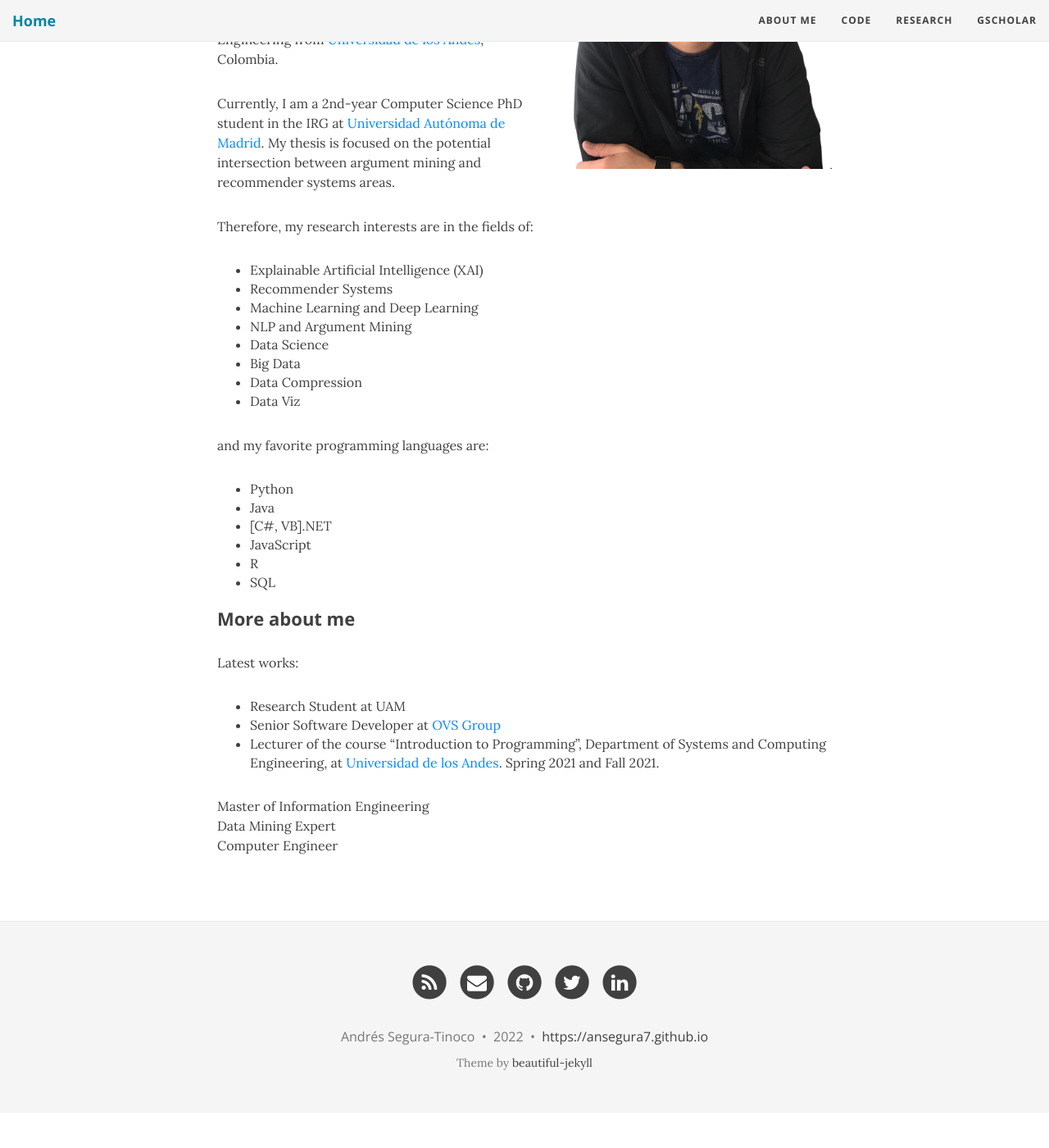
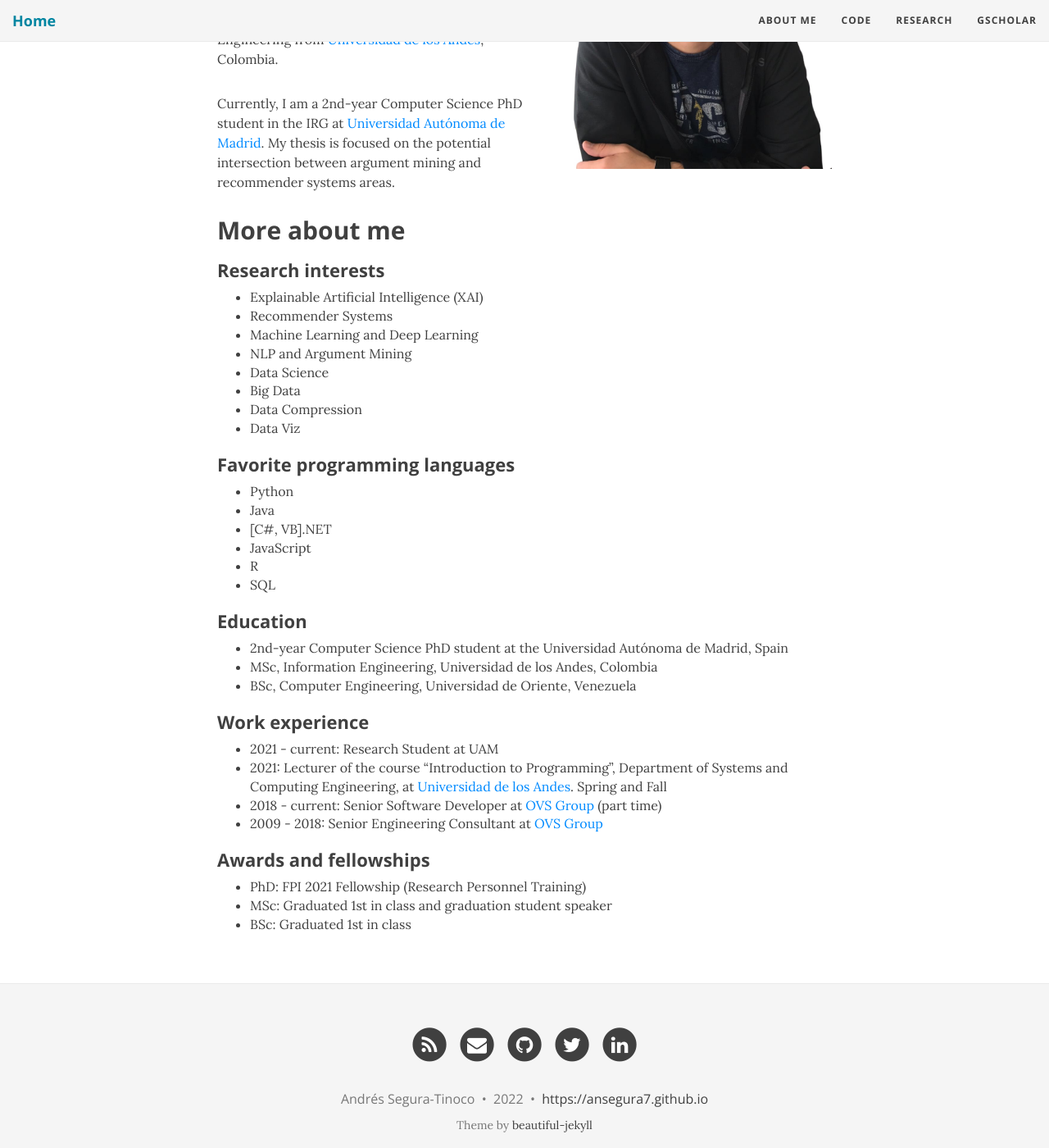
Before and after one commit to ansegura7/ansegura7.github.io, a Jekyll site: the page built from aboutme.md, in a window 1280 px wide and 1400 px high, scrolled down 512 px. Shown: the whole window at 82% size. Built offline with Jekyll 4.4.1, drawn with Linux system fonts in a browser that asks for light colours; nearby versions of some CDN libraries; before the commit the page ends 1869 px from its top, so only the background shows below that; some of the changed text lies outside the part shown.

Commit message:
Update AboutMe section
Added more sub-sections.

```diff
--- a/aboutme.md
+++ b/aboutme.md
@@ -6,13 +6,15 @@ subtitle: Code, family and teaching
 
 <div>
     <img alt="Andrés Segura-Tinoco image" src="https://raw.githubusercontent.com/ansegura7/ansegura7.github.io/master/img/avatar-icon-ast.jpg" style="width:350px; float:right; margin-left:10px; margin-bottom:15px;" >
-    <p>My name is Andrés Segura-Tinoco. I was born in Colombia and grew up in Venezuela, and have more than 12 years of experience working on data analysis projects and creating intelligent and high-impact software solutions in global teams in the USA, Mexico, Spain, and Malaysia.</p>
+    <p>My name is Andrés Segura-Tinoco. I was born in Colombia and grew up in Venezuela, and have more than 13 years of experience working on data analysis projects and creating intelligent and high-impact software solutions in global teams in the USA, Mexico, Spain, and Malaysia.</p>
     <p>I earned my bachelor’s degree in Computer Science from Universidad de Oriente, Venezuela, and in 2019, I received a master’s degree in Information Engineering from <a href="https://sistemas.uniandes.edu.co/es/mine" target="_blank">Universidad de los Andes</a>, Colombia.</p>
 </div>
 
 Currently, I am a 2nd-year Computer Science PhD student in the IRG at <a href="http://www.uam.es/EscuelaDoctorado/Programa-de-Doctorado-en-Ingenier%C3%ADa-Inform%C3%A1tica-/1446711329597.htm?language=en_GB&nDept=2&pid=1446711296967&pidDept=1446711297278" target="_blank">Universidad Autónoma de Madrid</a>. My thesis is focused on the potential intersection between argument mining and recommender systems areas.
 
-Therefore, my research interests are in the fields of:
+## More about me
+
+### Research interests
 - Explainable Artificial Intelligence (XAI)
 - Recommender Systems
 - Machine Learning and Deep Learning
@@ -22,7 +24,7 @@ Therefore, my research interests are in the fields of:
 - Data Compression
 - Data Viz
 
-and my favorite programming languages are:
+### Favorite programming languages
 - Python
 - Java
 - \[C#, VB\].NET
@@ -30,12 +32,18 @@ and my favorite programming languages are:
 - R
 - SQL
 
-### More about me
-Latest works:
-- Research Student at UAM
-- Senior Software Developer at <a href="http://ovsgroup.com/" target="_blank">OVS Group</a>
-- Lecturer of the course "Introduction to Programming", Department of Systems and Computing Engineering, at <a href="https://uniandes.edu.co/" target="_blank">Universidad de los Andes</a>. Spring 2021 and Fall 2021.
+### Education
+- 2nd-year Computer Science PhD student at the Universidad Autónoma de Madrid, Spain
+- MSc, Information Engineering, Universidad de los Andes, Colombia
+- BSc, Computer Engineering, Universidad de Oriente, Venezuela
 
-Master of Information Engineering
-Data Mining Expert
-Computer Engineer
+### Work experience
+- 2021 - current: Research Student at UAM
+- 2021: Lecturer of the course "Introduction to Programming", Department of Systems and Computing Engineering, at <a href="https://uniandes.edu.co/" target="_blank">Universidad de los Andes</a>. Spring and Fall
+- 2018 - current: Senior Software Developer at <a href="http://ovsgroup.com/" target="_blank">OVS Group</a> (part time)
+- 2009 - 2018: Senior Engineering Consultant at <a href="http://ovsgroup.com/" target="_blank">OVS Group</a>
+
+### Awards and fellowships
+- PhD: FPI 2021 Fellowship (Research Personnel Training)
+- MSc: Graduated 1st in class and graduation student speaker
+- BSc: Graduated 1st in class
```
Also changed, not shown: research.md (+1 -1 lines).
